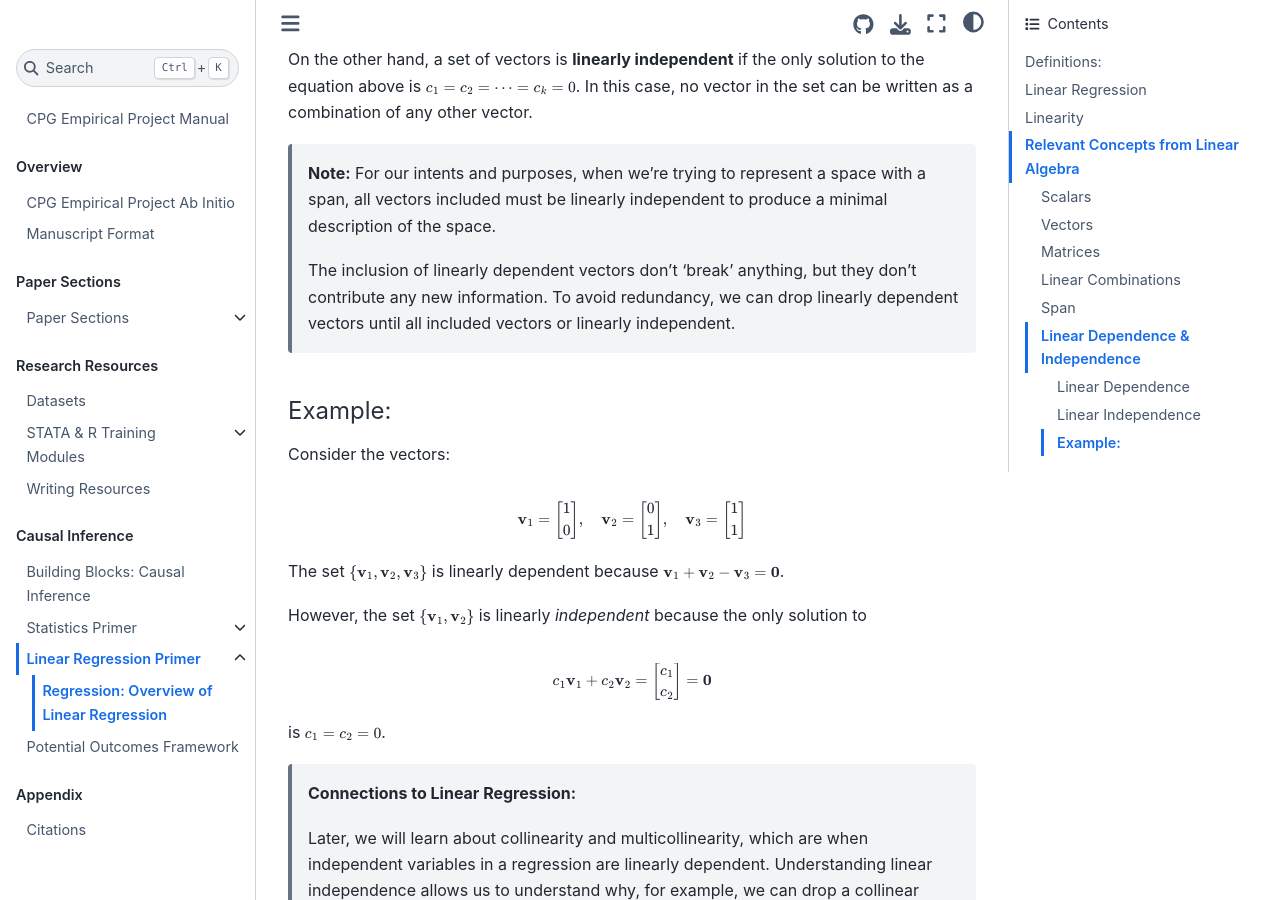
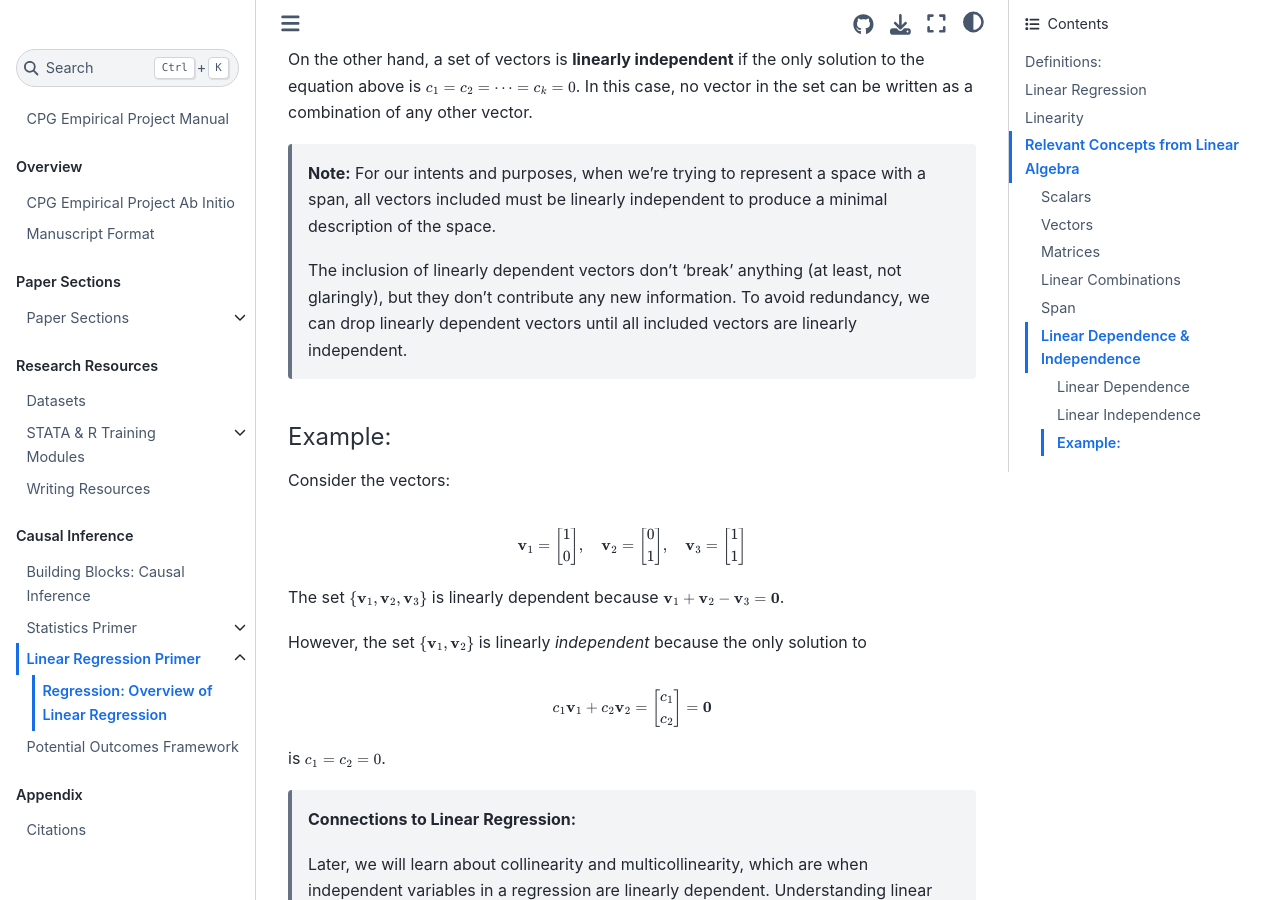
Before and after one commit to cornellpolicygroup/empirical-manual, a Jupyter Book: the page built from content/08-02-01-LR-Overview.md, in a window 1280 px wide and 900 px high, scrolled down 12204 px. Built offline with Jupyter Book 1.0.4 settings and Sphinx 7.4.7 and the Sphinx Book theme 1.1.4, drawn with Linux system fonts in a browser that asks for light colours.

Commit message:
Typos in LR Overview

```diff
--- a/content/08-02-01-LR-Overview.md
+++ b/content/08-02-01-LR-Overview.md
@@ -405,7 +405,7 @@ On the other hand, a set of vectors is **linearly independent** if the only solu
 
 > **Note:** For our intents and purposes, when we're trying to represent a space with a span, all vectors included must be linearly independent to produce a minimal description of the space.
 >
-> The inclusion of linearly dependent vectors don't 'break' anything, but they don't contribute any new information. To avoid redundancy, we can drop linearly dependent vectors until all included vectors or linearly independent.
+> The inclusion of linearly dependent vectors don't 'break' anything (at least, not glaringly), but they don't contribute any new information. To avoid redundancy, we can drop linearly dependent vectors until all included vectors are linearly independent.
 
 #### Example:
 
```
